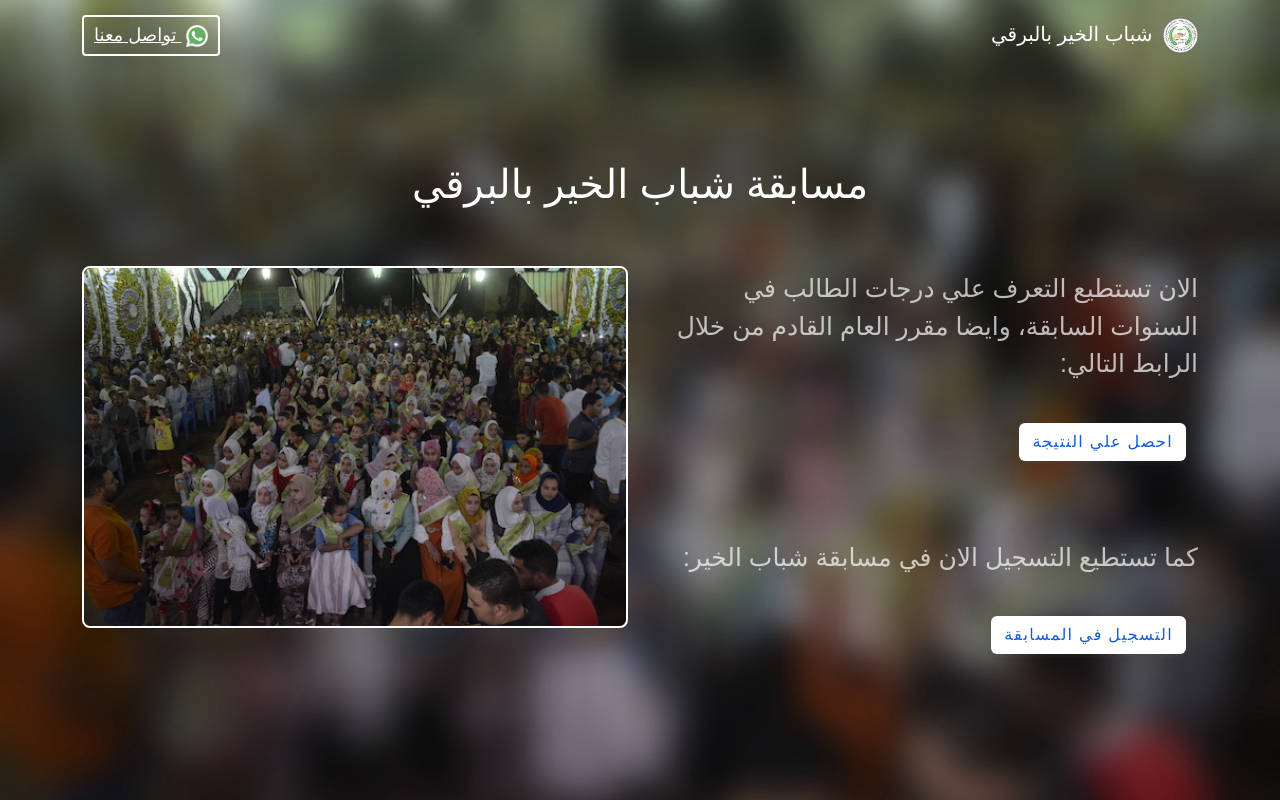
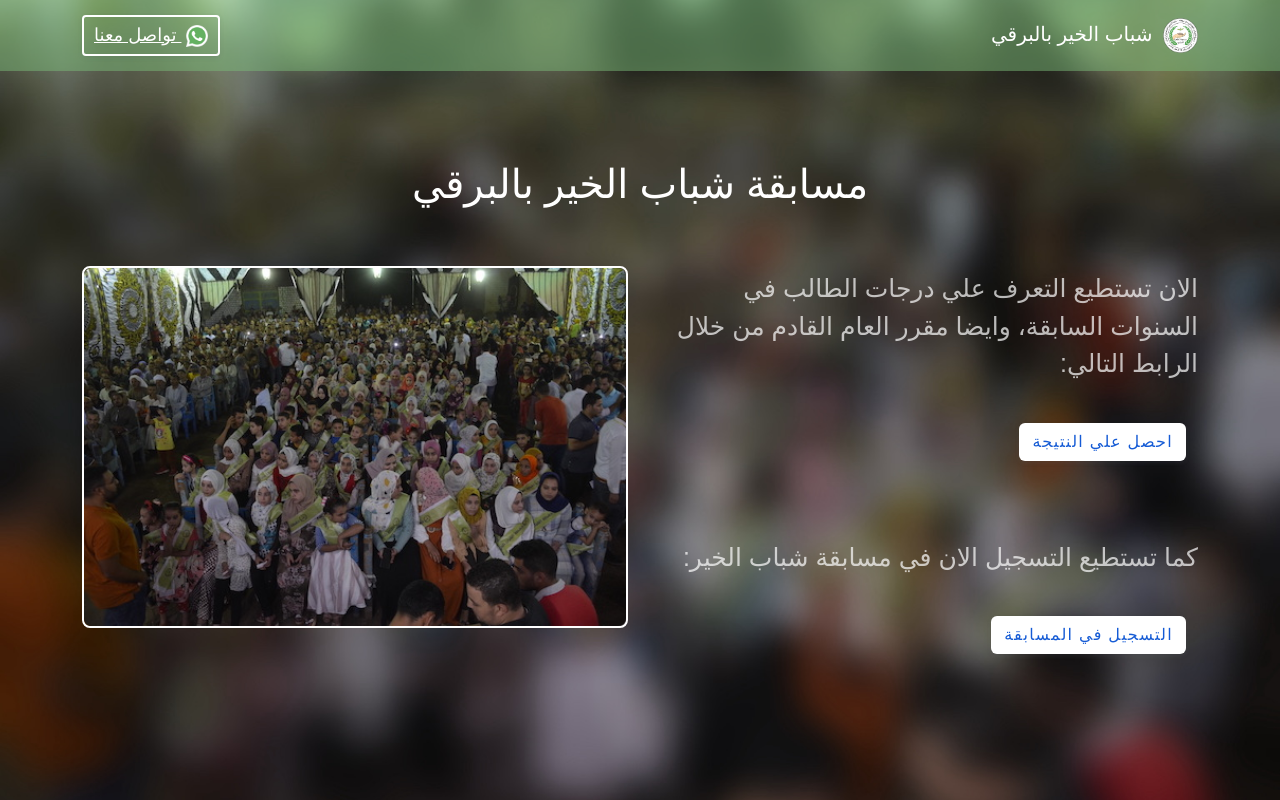
Before and after one commit to tariqhosny/Shabab-Elkhier, a Django app: page / in a window 1280 px wide. Run offline with Django 4.2, Linux system fonts and the light colour scheme; some libraries are stand-ins or nearby versions.

Commit message:
change navbar color

```diff
--- a/templates/includes/base.html
+++ b/templates/includes/base.html
@@ -31,7 +31,7 @@
         .left-navbar-button {
             font-size:18px;
             float:left;
-            margin-right:40px;
+            margin-right:0px;
             background:transparent;
             forground:white;
             padding: 5px 10px;
@@ -62,6 +62,9 @@
         .text-button-container p {
             margin-right: 10px;
         }
+
+        .nav-colored { background-color:#000; }
+        .nav-transparent { background-color:transparent;}
     </style>
 </head>
 
@@ -97,6 +100,18 @@
         overlayLeft.classList.remove("open");
         });
 
+        const nav = document.getElementById('navbar');
+        window.onscroll = function () {
+            if (document.body.scrollTop >= 200 ) {
+                myNav.classList.add("nav-colored");
+                myNav.classList.remove("nav-transparent");
+            }
+            else {
+                myNav.classList.add("nav-transparent");
+                myNav.classList.remove("nav-colored");
+            }
+        };
+
         function enableDisabledInputs() {
             var inputs = document.querySelectorAll('input[disabled]');
             inputs.forEach(function(input) {
--- a/templates/navbar/navbar.html
+++ b/templates/navbar/navbar.html
@@ -38,7 +38,7 @@
 </head>
 
 <body>
-    <section class="navbar-area navbar-nine" style="background-color:transparent">
+    <section class="navbar-area navbar-nine" style="background-color: rgba(122, 186, 120, 0.5);">
         <div class="container">
           <div class="row">
             <div class="col-lg-12">
```
